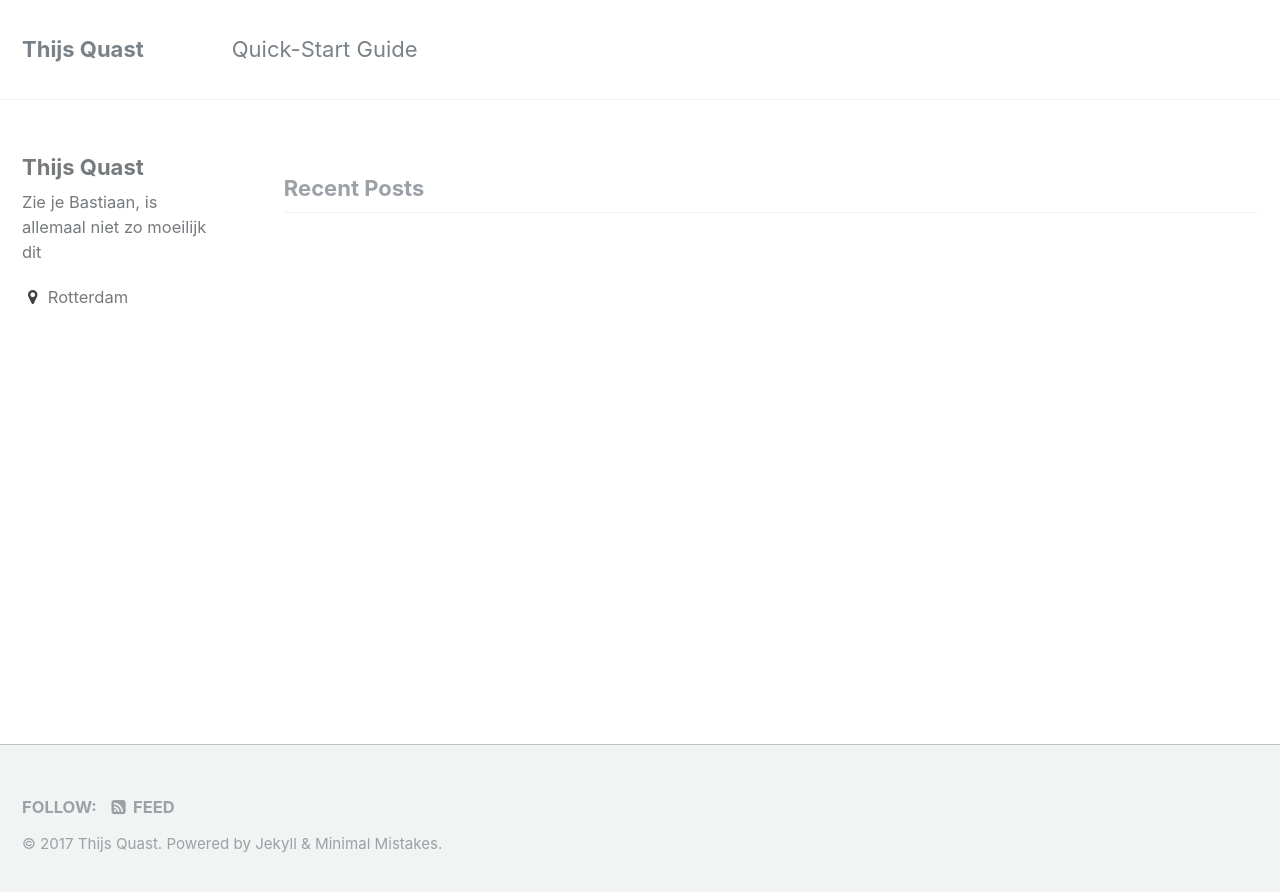
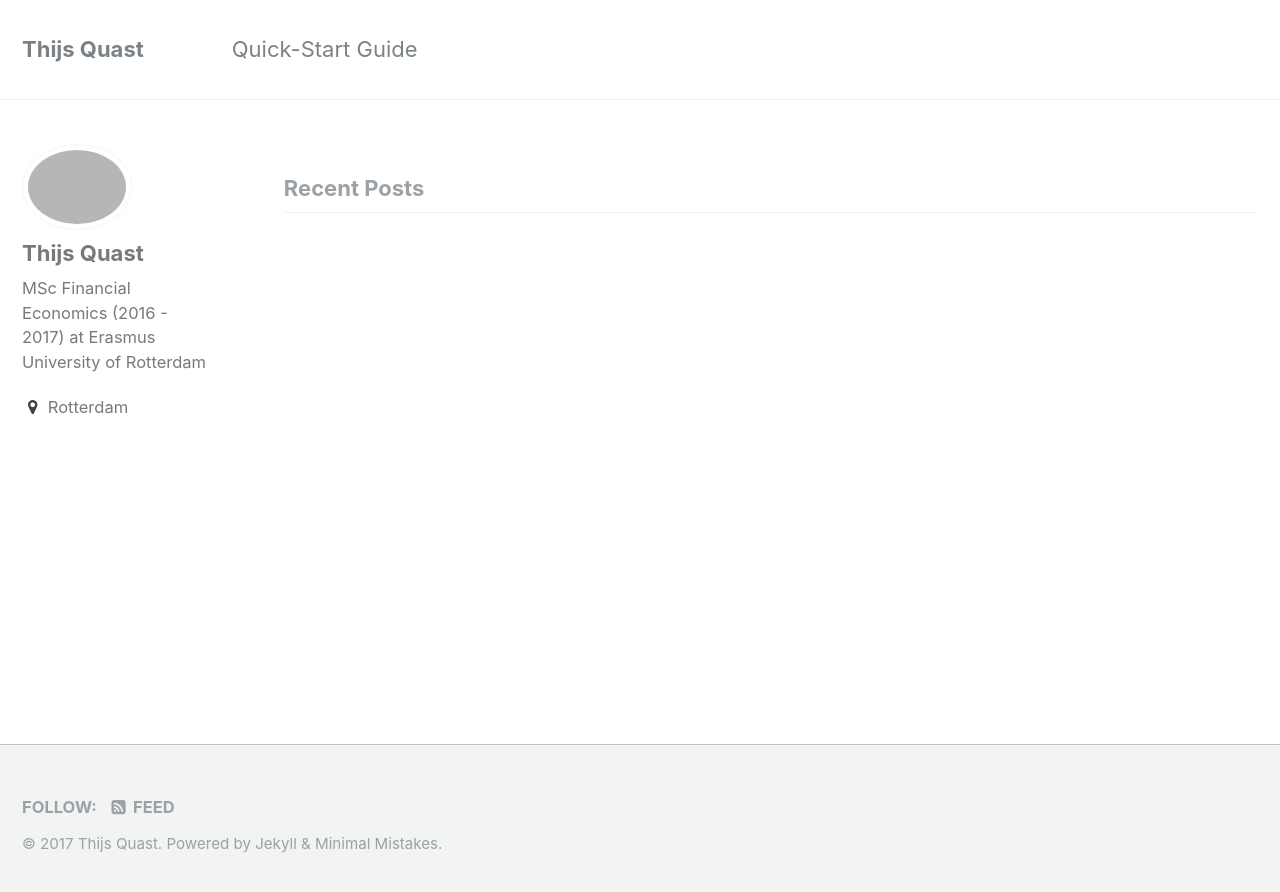
Before and after one commit to Thijsq/thijsq.github.io, a Jekyll site: the page built from index.html, in a window 1280 px wide. Shown: the top 892 px of the page. Built offline with Jekyll 4.4.1, drawn with Linux system fonts in a browser that asks for light colours; the list of posts is cut into pages by our own code.

Commit message:
add photo

```diff
--- a/_config.yml
+++ b/_config.yml
@@ -78,8 +78,8 @@ analytics:
 # Site Author
 author:
   name             : "Thijs Quast"
-  avatar           : # path of avatar image, e.g. "/assets/images/bio-photo.jpg"
-  bio              : "Zie je Bastiaan, is allemaal niet zo moeilijk dit"
+  avatar           : /home/tquast/Documents/Administratie/profile.jpg
+  bio              : "MSc Financial Economics (2016 - 2017) at Erasmus University of Rotterdam"
   location         : "Rotterdam"
   email            :
   uri              :
```
